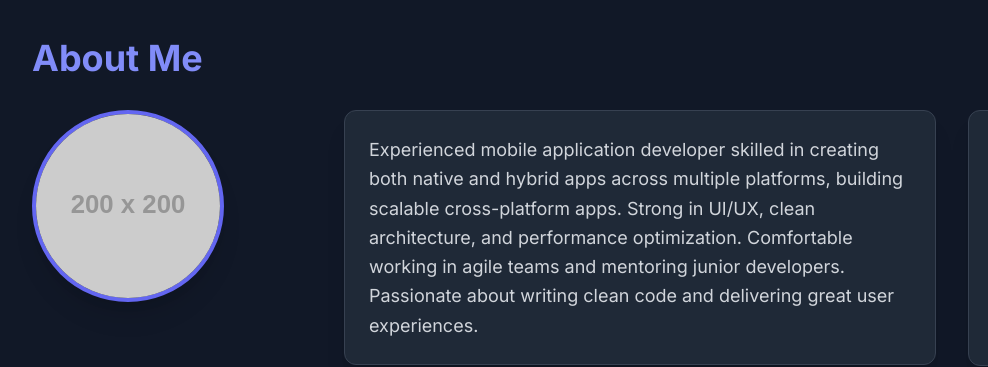
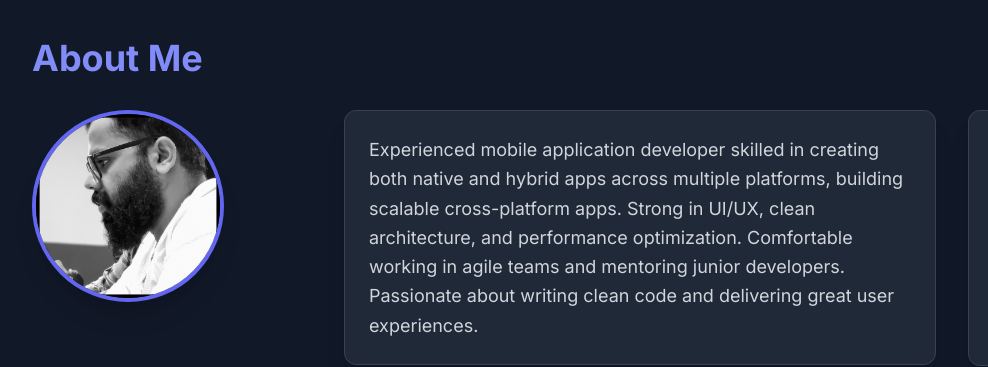
Before and after one commit to visakhvannery/visakhvannery.com, a plain HTML site: page index.html in a window 1280 px wide. Shown: the part 658-1025 px from the top of the page, 0-988 px from the left. Drawn offline with nearby package versions, Linux system fonts and the light colour scheme; placeholder pictures from the web are drawn by us.

Commit message:
Update index.html

```diff
--- a/index.html
+++ b/index.html
@@ -184,7 +184,12 @@
 
                 <!-- Profile Picture (col-span-1) -->
                 <div class="md:col-span-1 flex justify-center md:justify-start">
-                    <img src="https://placehold.co/200x200/1E293B/E0E7FF?text=Profile+Picture" alt="Visakh V V Profile Picture" class="rounded-full w-48 h-48 object-cover border-4 border-indigo-500 shadow-xl">
+                    <img
+                        src="profile_600.png"
+                        onerror="this.onerror=null; this.src='https://placehold.co/200x200/1E293B/E0E7FF?text=Profile+Picture+Placeholder'"
+                        alt="Visakh V V Profile Picture"
+                        class="rounded-full w-48 h-48 object-cover border-4 border-indigo-500 shadow-xl"
+                        >
                 </div>
 
                 <!-- Main Text (col-span-2) -->
@@ -449,10 +454,10 @@
 
     </main>
 
-    <!-- FLOATING ACTION BUTTON (FAB) for Resume Download -->
-    <a href="#" download="Visakh_V_V_Resume.pdf" title="Download Resume" class="fixed bottom-8 right-8 z-50 p-4 rounded-full bg-sky-600 text-white shadow-2xl hover:bg-sky-700 transition duration-300 transform hover:scale-105 ring-4 ring-sky-500/50">
+      <!-- FLOATING ACTION BUTTON (FAB) for Resume Download -->
+      <a href="#" download="Visakh_V_V_Resume.pdf" title="Download Resume" class="fixed bottom-8 right-8 z-50 p-4 rounded-full bg-sky-600 text-white shadow-2xl hover:bg-sky-700 transition duration-300 transform hover:scale-105 ring-4 ring-sky-500/50">
         <i data-lucide="download" class="w-6 h-6"></i>
-    </a>
+      </a>
 
     <!-- FOOTER -->
     <footer class="bg-gray-900 border-t border-gray-800 mt-16 py-6">
```
